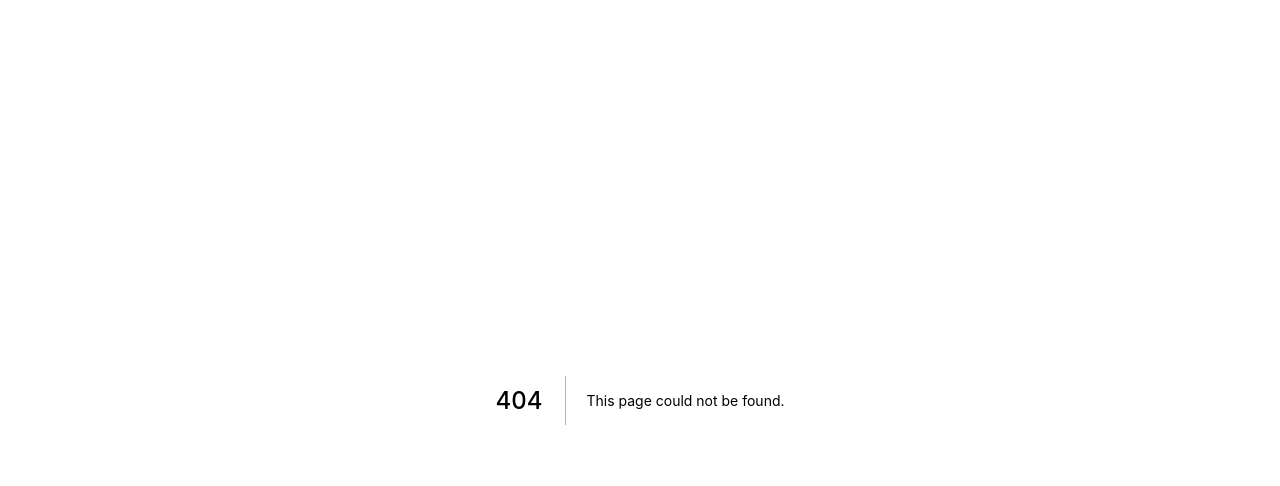
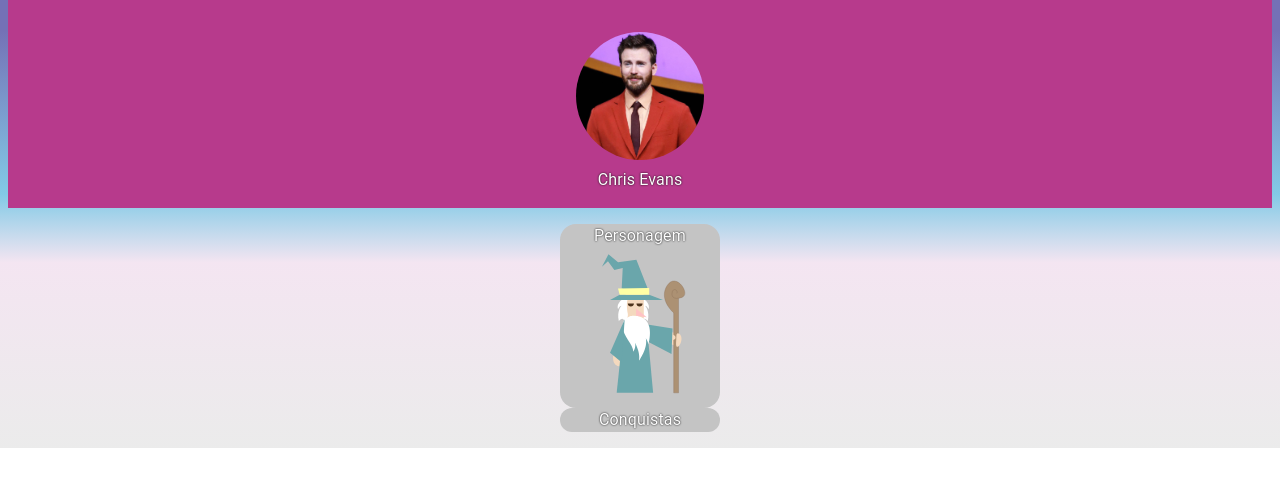
Before and after one commit to danielafarias/purpose, a Next.js app: page /profile in a window 1280 px wide. Before the commit this address had no page. Shown: the top 486 px of the page. Built offline with nearby package versions, Linux system fonts and the light colour scheme; a web font is replaced by a local one.

Commit message:
Adição da página profile, scss de profile e a foto do amor da minha vida Chris Evans sz

```diff
--- a/components/Welcome.js
+++ b/components/Welcome.js
@@ -20,10 +20,8 @@ export default function Welcome() {
                     <Grid container justifyContent="center" alignItems="center" spacing={4}>
                         <Grid item xs={12} sm={6}>
                             <Grid item className={styles.welcome__header}>
-
                                 <img src='new_images/persoicones-19.svg' className={styles.welcome__header__logo}/>
                                 <Typography variant="span" className={styles.welcome__header__title}>Purple</Typography>
-
                             </Grid>
 
                             <Grid item xs={12}>
@@ -33,9 +31,7 @@ export default function Welcome() {
 
                             <Grid item className={styles.welcome__buttons}>
                                 <Grid item xs={12} sm={6}>
-
                                     <Button href='/signup' className={styles.welcome__buttons__register} varian="primary">Inscrever-se</Button>
-
                                 </Grid>
 
                                 <Grid item xs={12} sm={6}>
--- a/pages/index.js
+++ b/pages/index.js
@@ -6,7 +6,7 @@ export default function Home() {
     <div>
 
       <Head>
-        <title>Create Next App</title>
+        <title>Entrar na Purple</title>
         <meta name="description" content="Generated by create next app" />
         <link rel="icon" href="/favicon.ico" />
       </Head>
--- /dev/null
+++ b/pages/profile.js
@@ -0,0 +1,41 @@
+import Head from 'next/head';
+import { Container, Grid, Typography } from '@material-ui/core';
+import styles from '../styles/profile.module.scss';
+
+export default function Profile() {
+
+    return(
+
+        <div className={styles.profile}>
+            <Head>
+                <title>Perfil</title>
+            </Head>
+
+            <Container fixed>
+                <Grid container justifyContent="center" alignItems="center" spacing={4}>
+                    <Grid item className={styles.profile__infos}>
+                        <Grid item >
+                            <img src='images/chrisevans.jpg' className={styles.profile__image} />
+                        </Grid>
+
+                        <Grid item>
+                            <Typography className={styles.profile__nameTitle} >Chris Evans</Typography>
+                        </Grid>
+                    </Grid>
+
+                    <Grid item>
+                        <Grid item className={styles.profile__charInfo}>
+                            <Typography className={styles.profile__charTitle}>Personagem</Typography>
+                            <img src='new_images/persoicones-23.svg' className={styles.profile__charImage} />
+                        </Grid>
+
+                        <Grid item className={styles.profile__bagdesInfo}>
+                            <Typography className={styles.profile__bagdesTitle}>Conquistas</Typography>
+                        </Grid>
+                    </Grid>
+                </Grid>
+            </Container>
+        </div>
+    );
+
+};
--- /dev/null
+++ b/styles/profile.module.scss
@@ -0,0 +1,55 @@
+.profile {
+    background: linear-gradient(
+        180deg,
+        #7471b6 10%,
+        rgba(7, 150, 206, 0.5) 45.33%,
+        rgba(144, 0, 121, 0.1) 60%,
+        rgba(224, 224, 224, 0.64) 100%
+    );
+
+    &__infos {
+        background-color: #B73A8C;
+        width: 100%;
+        display: flex;
+        flex-direction: column;
+        align-items: center;
+    }
+
+    &__image {
+        border-radius: 500rem;
+        width: 8rem;
+        margin: 2rem 0 0.5rem 0;
+    }
+
+    &__nameTitle {
+        color: #FEFEFE;
+        text-shadow: 0px 0px 2px #000000;
+        text-align: center;
+    }
+
+    &__charInfo {
+        background-color: #C4C4C4;
+        border-radius: 1rem;
+    }
+
+    &__charTitle {
+        color: #FEFEFE;
+        text-shadow: 0px 0px 2px #000000;
+        text-align: center;
+    }
+
+    &__charImage {
+        width: 10rem;
+    }
+
+    &__bagdesInfo {
+        background-color: #C4C4C4;
+        border-radius: 1rem;
+    }
+
+    &__bagdesTitle {
+        color: #FEFEFE;
+        text-shadow: 0px 0px 2px #000000;
+        text-align: center;
+    }
+}
--- a/styles/welcome.module.scss
+++ b/styles/welcome.module.scss
@@ -9,20 +9,17 @@
 
         &__logo {
             width: 6rem;
-
         }
 
         &__title {
             font-size: 70px;
             color: #673ab7;
-
         }
     }
 
     h1 {
         font-size: 35px;
         font-family: "Yatra One", cursive;
-
     }
 
 
@@ -61,7 +58,6 @@
 
             &:focus{
                 box-shadow: 0px 0px 0px 4px #9473CB;
-
             }
         }
     }
@@ -78,7 +74,6 @@
             color: #e0e0e0;
             font-size: 35px;
             font-family: "Yatra One", cursive;
-
         }
 
         &__text {
```
Also changed, not shown: public/images/chrisevans.jpg (added).
